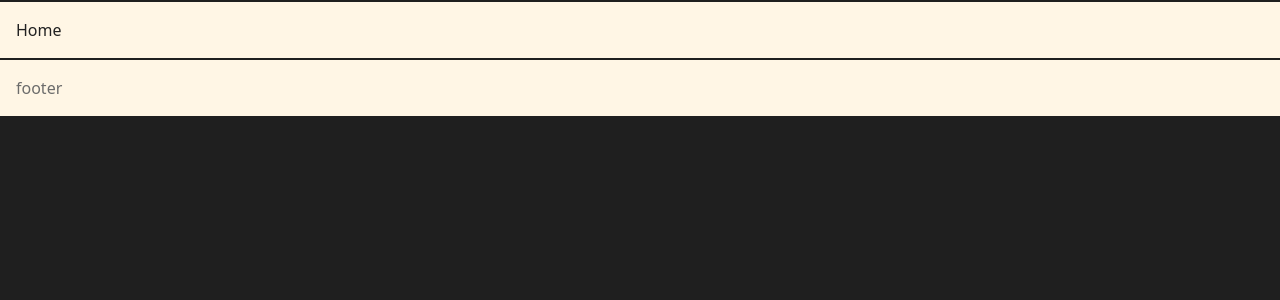
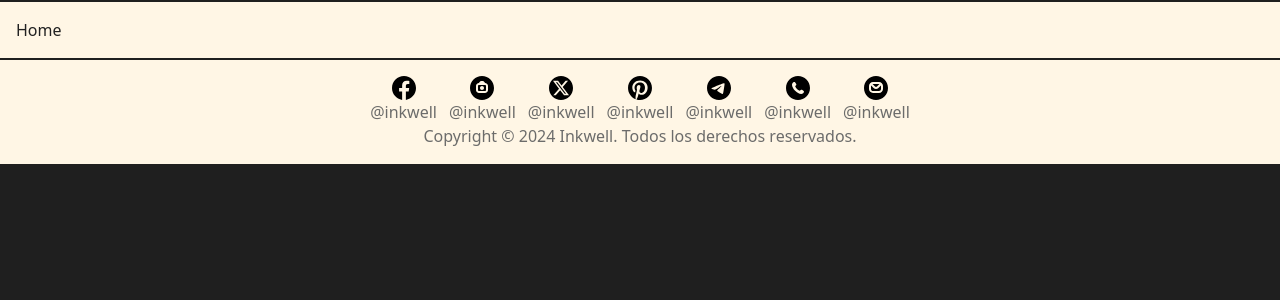
Before and after one commit to Pythonesa/inkwell, a Django app: page / in a window 1280 px wide. Shown: the part 74-374 px from the top of the page. Run offline with Django 5.2, Linux system fonts and the light colour scheme; some libraries are stand-ins or nearby versions.

Commit message:
:lipstick: (front): base footer

```diff
--- a/templates/base.html
+++ b/templates/base.html
@@ -14,6 +14,7 @@
         .text-shadow { color: #6c6c6b; }
         .text-highlight { color: #fcf2e3; }
     </style>
+    {% load static %}
 </head>
 <body class="bg-dark-background text-primary">
     <nav class="bg-light-background container mx-auto p-4 text-shadow my-0.5 md:flex md:flex-row md:justify-between md:items-center">
@@ -23,13 +24,13 @@
             </div>
         </a>
         <div class="font-bold">
-            <ul class="flex gap-2">
+            <ul class="flex flex-wrap gap-2">
                 <li><a href="#" class="hover:transition-all hover:duration-300 hover:underline hover:underline-offset-4">Galería</a></li>|
                 <li><a href="#" class="hover:transition-all hover:duration-300 hover:underline hover:underline-offset-4">Agendar Cita</a></li>
             </ul>
         </div>
         <div class="font-bold">
-            <ul class="flex gap-2">
+            <ul class="flex flex-wrap gap-2">
                 <li><a href="#" class="hover:transition-all hover:duration-300 hover:underline hover:underline-offset-4">Iniciar Sesión</a></li>|
                 <li><a href="#" class="hover:transition-all hover:duration-300 hover:underline hover:underline-offset-4">Registrarse</a></li>
             </ul>
@@ -38,6 +39,35 @@
     <main class="bg-light-background container mx-auto p-4">
         {% block content %}{% endblock %}
     </main>
-    <footer class="bg-light-background container mx-auto p-4 text-shadow my-0.5">footer</footer>
+    <footer class="bg-light-background container mx-auto p-4 text-shadow my-0.5 flex flex-col items-center">
+        <div id="social">
+            <ul class="flex gap-3 flex-wrap">
+                <li><a href="#" class="hover:transition-all hover:duration-300 hover:underline hover:underline-offset-4 flex flex-col items-center">
+                    <img src="{% static 'assets/facebook.svg' %}" alt="Facebook" class="w-6 h-6"> @inkwell
+                </a></li>
+                <li><a href="#" class="hover:transition-all hover:duration-300 hover:underline hover:underline-offset-4 flex flex-col items-center">
+                    <img src="{% static 'assets/instagram.svg' %}" alt="Instagram" class="w-6 h-6"> @inkwell
+                </a></li>
+                <li><a href="#" class="hover:transition-all hover:duration-300 hover:underline hover:underline-offset-4 flex flex-col items-center">
+                    <img src="{% static 'assets/x.svg' %}" alt="X" class="w-6 h-6"> @inkwell
+                </a></li>
+                <li><a href="#" class="hover:transition-all hover:duration-300 hover:underline hover:underline-offset-4 flex flex-col items-center">
+                    <img src="{% static 'assets/pinterest.svg' %}" alt="Pinterest" class="w-6 h-6"> @inkwell
+                </a></li>
+                <li><a href="#" class="hover:transition-all hover:duration-300 hover:underline hover:underline-offset-4 flex flex-col items-center">
+                    <img src="{% static 'assets/telegram.svg' %}" alt="Telegram" class="w-6 h-6"> @inkwell
+                </a></li>
+                <li><a href="#" class="hover:transition-all hover:duration-300 hover:underline hover:underline-offset-4 flex flex-col items-center">
+                    <img src="{% static 'assets/whatsapp.svg' %}" alt="Whatsapp" class="w-6 h-6"> @inkwell
+                </a></li>
+                <li><a href="#" class="hover:transition-all hover:duration-300 hover:underline hover:underline-offset-4 flex flex-col items-center">
+                    <img src="{% static 'assets/email.svg' %}" alt="Email" class="w-6 h-6"> @inkwell
+                </a></li>
+            </ul>
+        </div>
+        <div id="copyright">
+            <p>Copyright © 2024 Inkwell. Todos los derechos reservados.</p>
+        </div>
+    </footer>
 </body>
 </html>
```
Also changed, not shown: core/settings.py (+5 -2 lines), static/assets/email.svg (added), static/assets/facebook.svg (added), static/assets/instagram.svg (added), static/assets/pinterest.svg (added), static/assets/telegram.svg (added), static/assets/whatsapp.svg (added), static/assets/x.svg (added).
